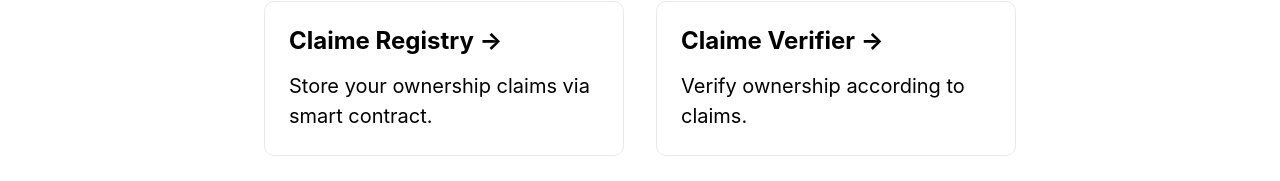
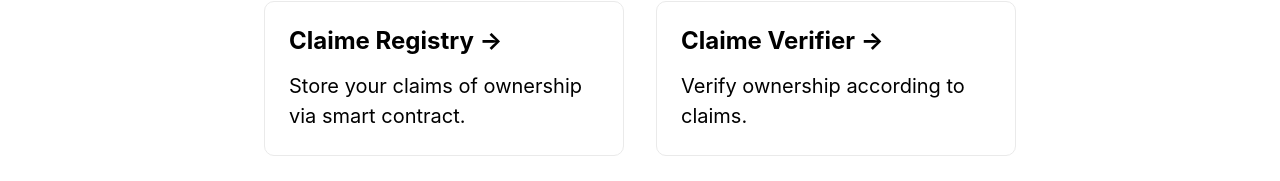
Before and after one commit to claime-io/claime-webfront, a Next.js app: page / in a window 1280 px wide. Shown: the part 301-482 px from the top of the page. Built offline with nearby package versions, Linux system fonts and the light colour scheme.

Commit message:
fix text

```diff
--- a/pages/index.tsx
+++ b/pages/index.tsx
@@ -18,7 +18,7 @@ const Home: NextPage = () => {
         <div className={styles.grid}>
           <a href="https://nextjs.org/docs" className={styles.card}>
             <h2>Claime Registry &rarr;</h2>
-            <p>Store your ownership claims via smart contract.</p>
+            <p>Store your claims of ownership via smart contract.</p>
           </a>
 
           <a
```
